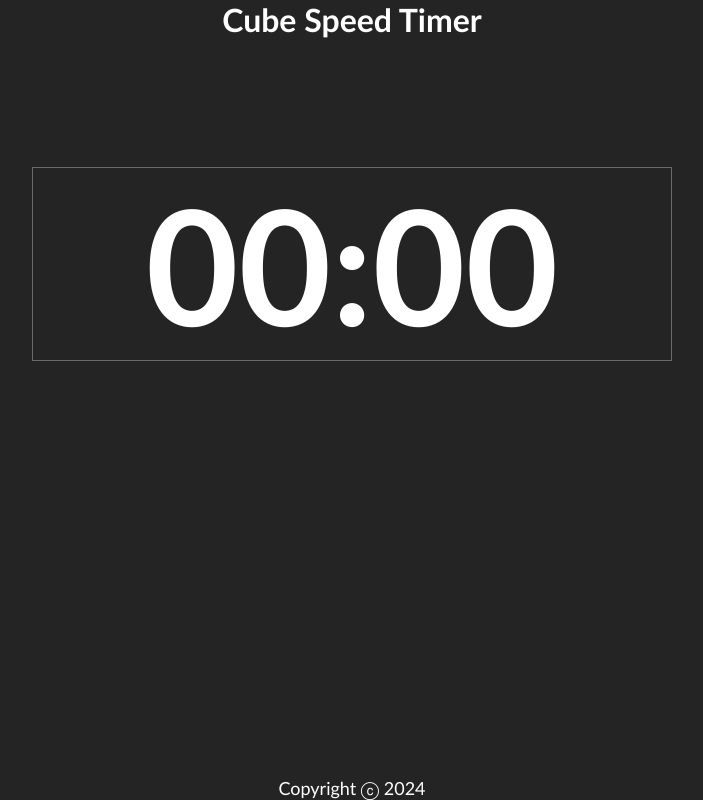
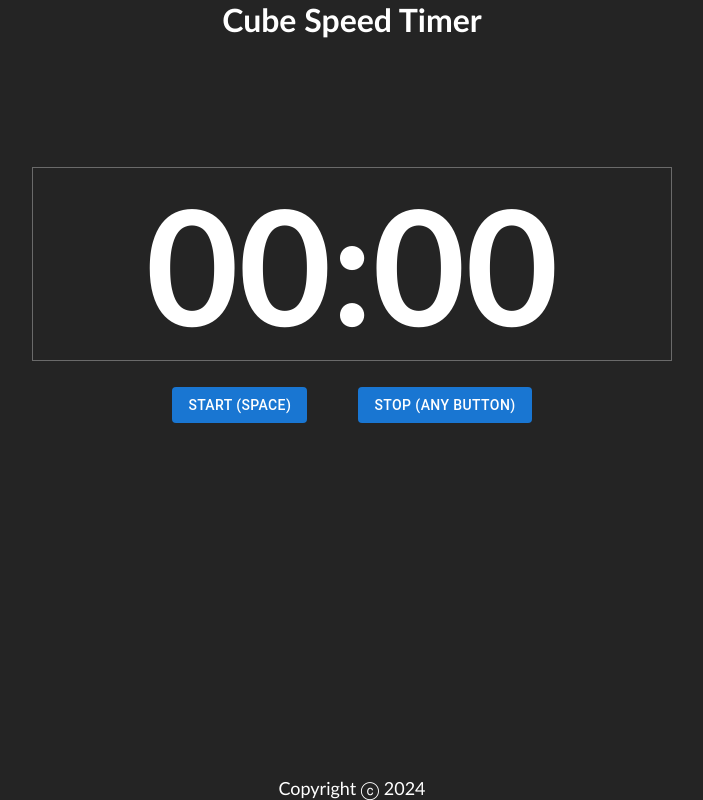
Before and after one commit to giovananog/cube-speed-timer, a React (Create React App) app: page / in a window 1280 px wide. Shown: the whole page, without its empty margins (288-991 px from the left). Built offline with nearby package versions, Linux system fonts and the light colour scheme.

Commit message:
feat: stop and pause buttons started

```diff
--- a/package.json
+++ b/package.json
@@ -3,12 +3,17 @@
   "version": "0.1.0",
   "private": true,
   "dependencies": {
+    "@emotion/react": "^11.11.4",
+    "@emotion/styled": "^11.11.0",
+    "@mui/material": "^5.15.11",
+    "@mui/styled-engine-sc": "^6.0.0-alpha.17",
     "@testing-library/jest-dom": "^5.17.0",
     "@testing-library/react": "^13.4.0",
     "@testing-library/user-event": "^13.5.0",
     "react": "^18.2.0",
     "react-dom": "^18.2.0",
     "react-scripts": "5.0.1",
+    "styled-components": "^6.1.8",
     "web-vitals": "^2.1.4"
   },
   "scripts": {
--- a/public/styles.css
+++ b/public/styles.css
@@ -44,3 +44,16 @@ footer p {
     height: 40%;
     font-size: 80px;
 }
+
+.button-div {
+  margin-top: 3%;
+  display: flex;
+  align-items: center;
+  justify-content: center;
+  margin: 2%;
+}
+
+.buttons-div {
+  display: flex;
+  justify-content: center;
+}
--- a/src/components/App.jsx
+++ b/src/components/App.jsx
@@ -1,6 +1,7 @@
 import { React } from "react";
 import Header from "./Header";
 import Footer from "./Footer";
+import Button from "./Button";
 import Timer from "./Timer";
 
 function App() {
@@ -8,6 +9,12 @@ function App() {
     <div>
       <Header />
       <Timer />
+      <div className="buttons-div">
+
+        <Button text='start (space)'/>
+        <Button text='stop (any button)'/>
+
+      </div>
       <Footer />
     </div>
   );
--- /dev/null
+++ b/src/components/Button.jsx
@@ -0,0 +1,14 @@
+import * as React from 'react';
+import Button from '@mui/material/Button';
+
+export default function DisableElevation(props) {
+  return (
+    <div className='button-div'>
+
+    <Button variant="contained" disableElevation className='start-button'>
+      {props.text}
+    </Button>
+
+    </div>
+  );
+}
```
Also changed, not shown: 1 other file (tests, documents, lock files or other folders).
